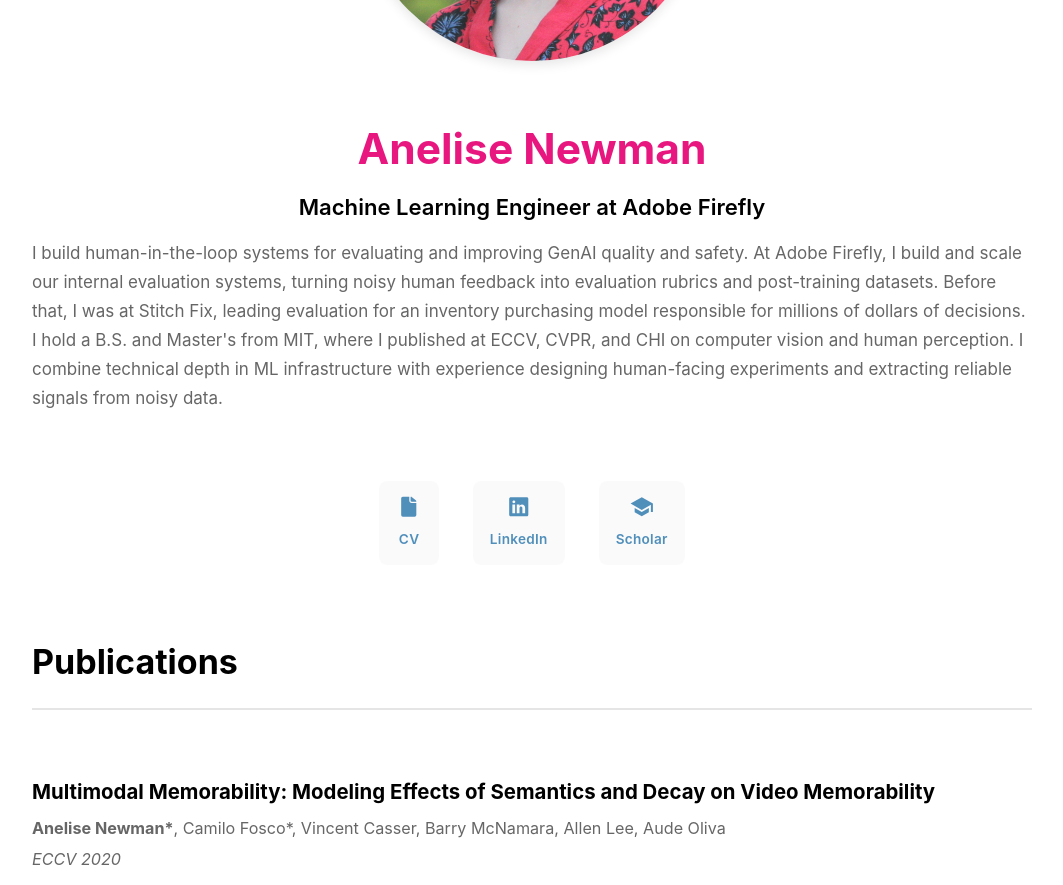
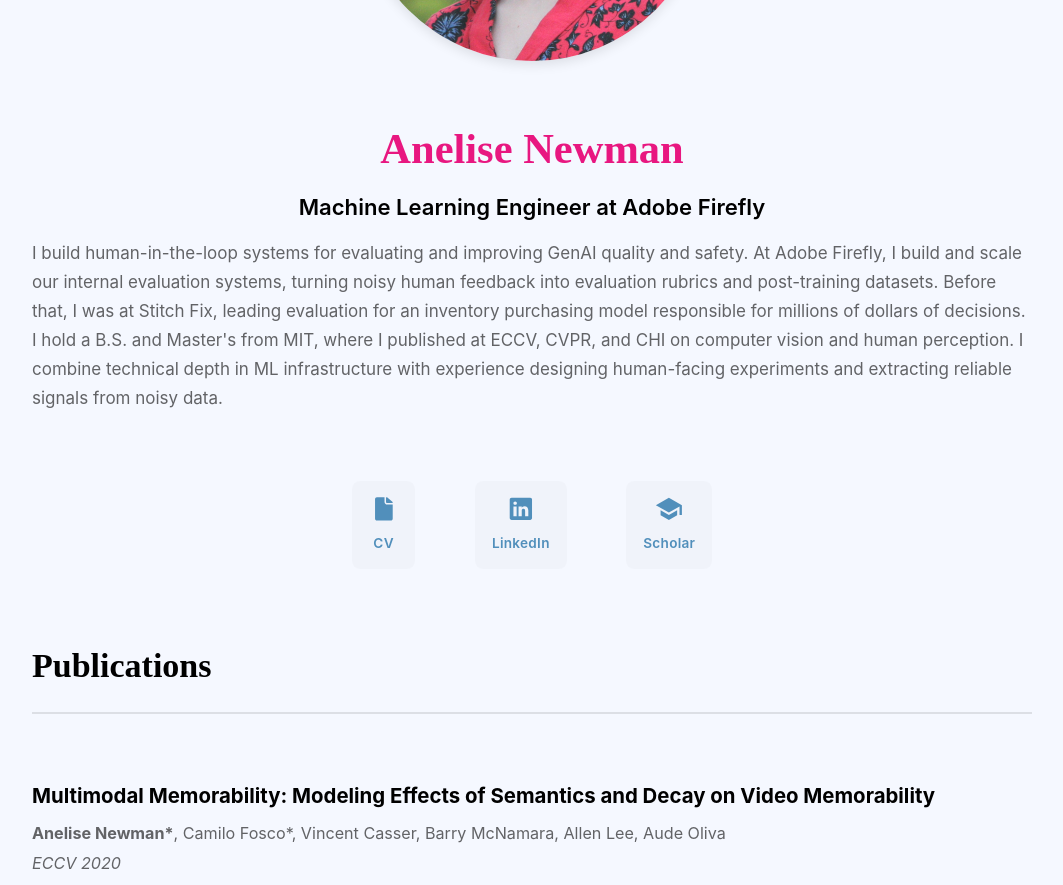
Before and after one commit to a-newman/a-newman.github.io, a React (Create React App) app: page /#/ in a window 1280 px wide. Shown: the part 340-1225 px from the top of the page, without its empty margins (108-1171 px from the left). Built offline with nearby package versions, Linux system fonts and the light colour scheme.

Commit message:
tweak fonts and styling

```diff
--- a/src/components/Home.css
+++ b/src/components/Home.css
@@ -29,6 +29,7 @@ ul {
   margin-bottom: 0.3em;
   font-weight: 700;
   line-height: 1.2;
+  font-family: 'Libre Baskerville', serif;
 }
 
 .intro-text h2 {
@@ -77,6 +78,7 @@ ul {
   margin-bottom: 2em;
   padding-bottom: 0.5em;
   border-bottom: 2px solid rgba(0, 0, 0, 0.1);
+  font-family: 'Libre Baskerville', serif;
 }
 
 .compact-publication {
--- a/src/components/SimpleLinkList.css
+++ b/src/components/SimpleLinkList.css
@@ -1,7 +1,7 @@
 .links-flexbox {
   display: flex;
   flex-direction: row;
-  gap: 2em;
+  gap: 3.5em;
   align-items: center;
   justify-content: center;
   margin-top: 1.5em;
--- a/src/components/SimpleLinkList.js
+++ b/src/components/SimpleLinkList.js
@@ -7,7 +7,7 @@ const ProfLink = props => {
   const Icon = IoIcons[props.icon];
   return (
     <a href={props.href} className="icon-link" title={props.name}>
-      <Icon size="1.5em" className="icon" />
+      <Icon size="1.75em" className="icon" />
       <span className="icon-label">{props.name}</span>
     </a>
   );
--- a/src/global-styles.css
+++ b/src/global-styles.css
@@ -6,7 +6,7 @@
 }
 
 :root {
-  --background-color: #FFF;
+  --background-color: #f5f8ff;
   --sidebar-color: rgba(0, 0, 0, 0.04);
   --text-color-muted: rgba(0, 0, 0, 0.6);
   --link-hover-color: rgba(0, 0, 0, 0.9);
```
